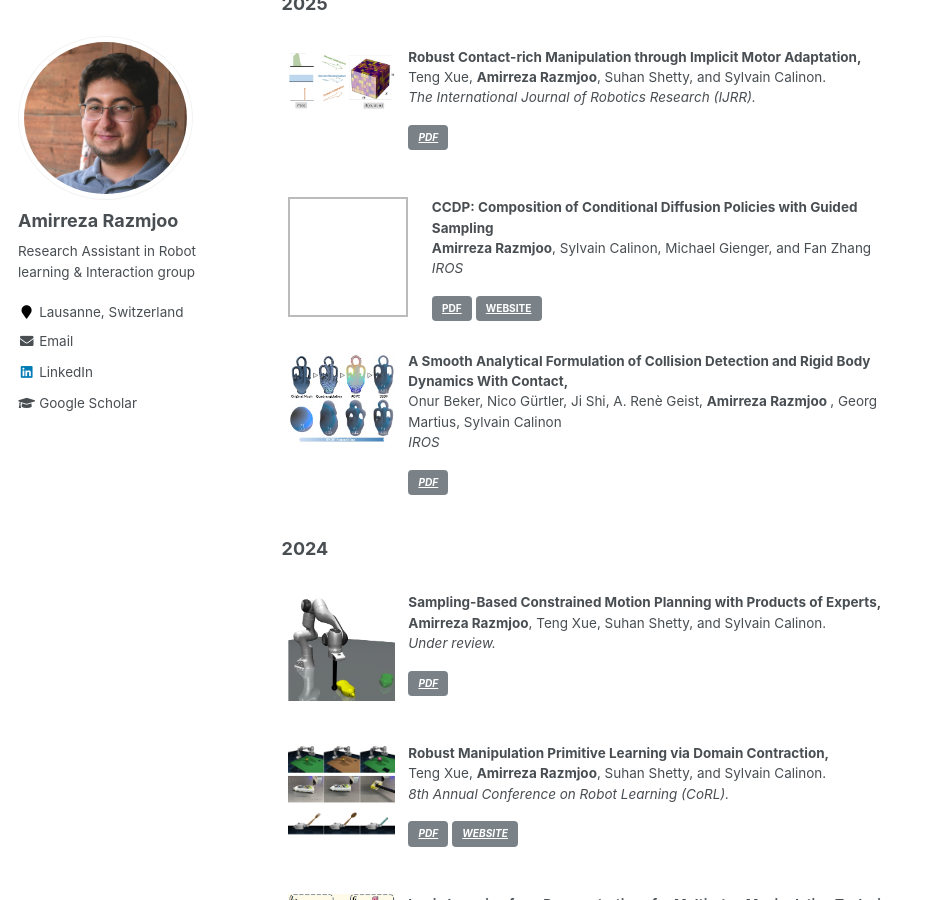
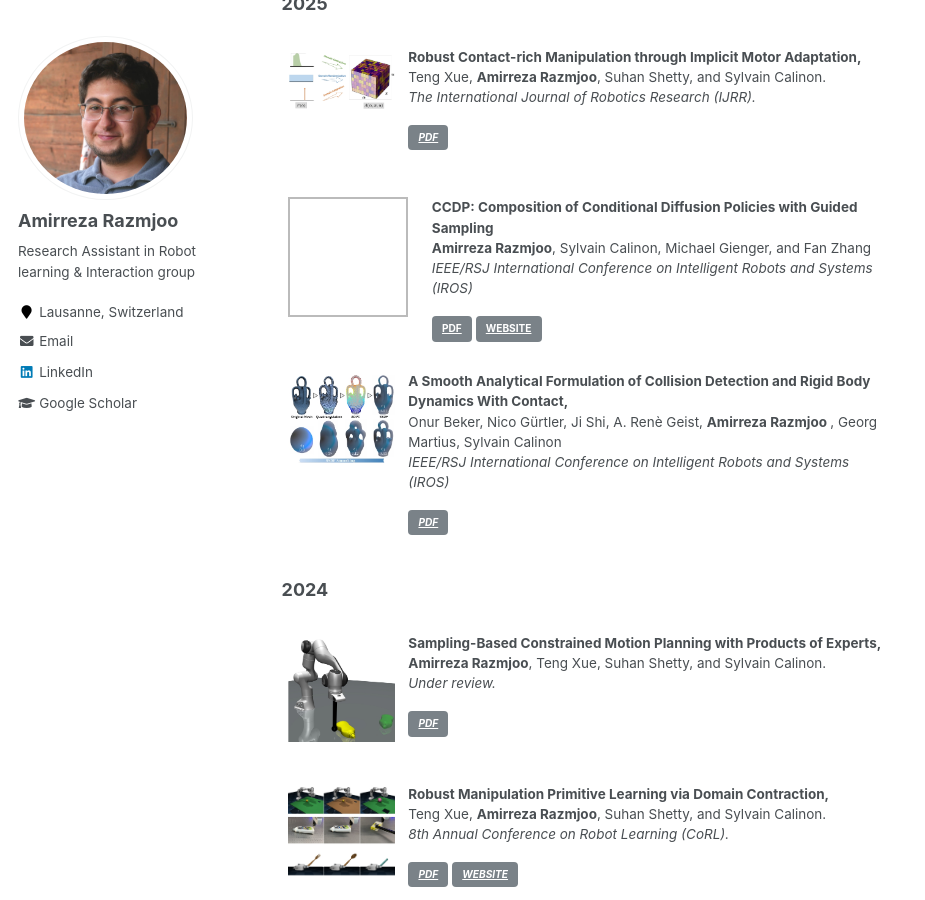
Before and after one commit to amirrazmjoo/amirrazmjoo.github.io, a Jekyll site: the page built from _pages/publications.md, in a window 1280 px wide and 900 px high, scrolled down 566 px. Shown: the whole window, without its empty margins (0-925 px from the left). Built offline with Jekyll 4.4.1, drawn with Linux system fonts in a browser that asks for light colours; grey boxes are pictures that could not be loaded.

```diff
--- a/_pages/publications.md
+++ b/_pages/publications.md
@@ -42,7 +42,7 @@
         <p>
           <strong>CCDP: Composition of Conditional Diffusion Policies with Guided Sampling</strong><br>
           <strong>Amirreza Razmjoo</strong>, Sylvain Calinon, Michael Gienger, and Fan Zhang<br>
-          <i>IROS</i>
+          <i>IEEE/RSJ International Conference on Intelligent Robots and Systems (IROS)</i>
         </p>
         <div class="links">
           <!-- Uncomment and update links when available -->
@@ -63,7 +63,7 @@
 <td style= "height=120px; vertical-align: top;"> <p>
 <strong> A Smooth Analytical Formulation of Collision Detection and Rigid Body Dynamics With Contact, </strong> <br>
 Onur Beker, Nico Gürtler, Ji Shi, A. Renè Geist, <strong> Amirreza Razmjoo </strong>, Georg Martius,  Sylvain Calinon<br>
-<i>IROS<br>
+<i>IEEE/RSJ International Conference on Intelligent Robots and Systems (IROS)<br>
 <div class="links">
     <a class="btn btn-info" href="https://arxiv.org/pdf/2503.11736" role="button" target="_blank"> PDF </a>
     <!-- <a class="btn btn-info" href="https://sites.google.com/view/robustpl/" role="button" target="_blank"> WEBSITE </a> -->
```
